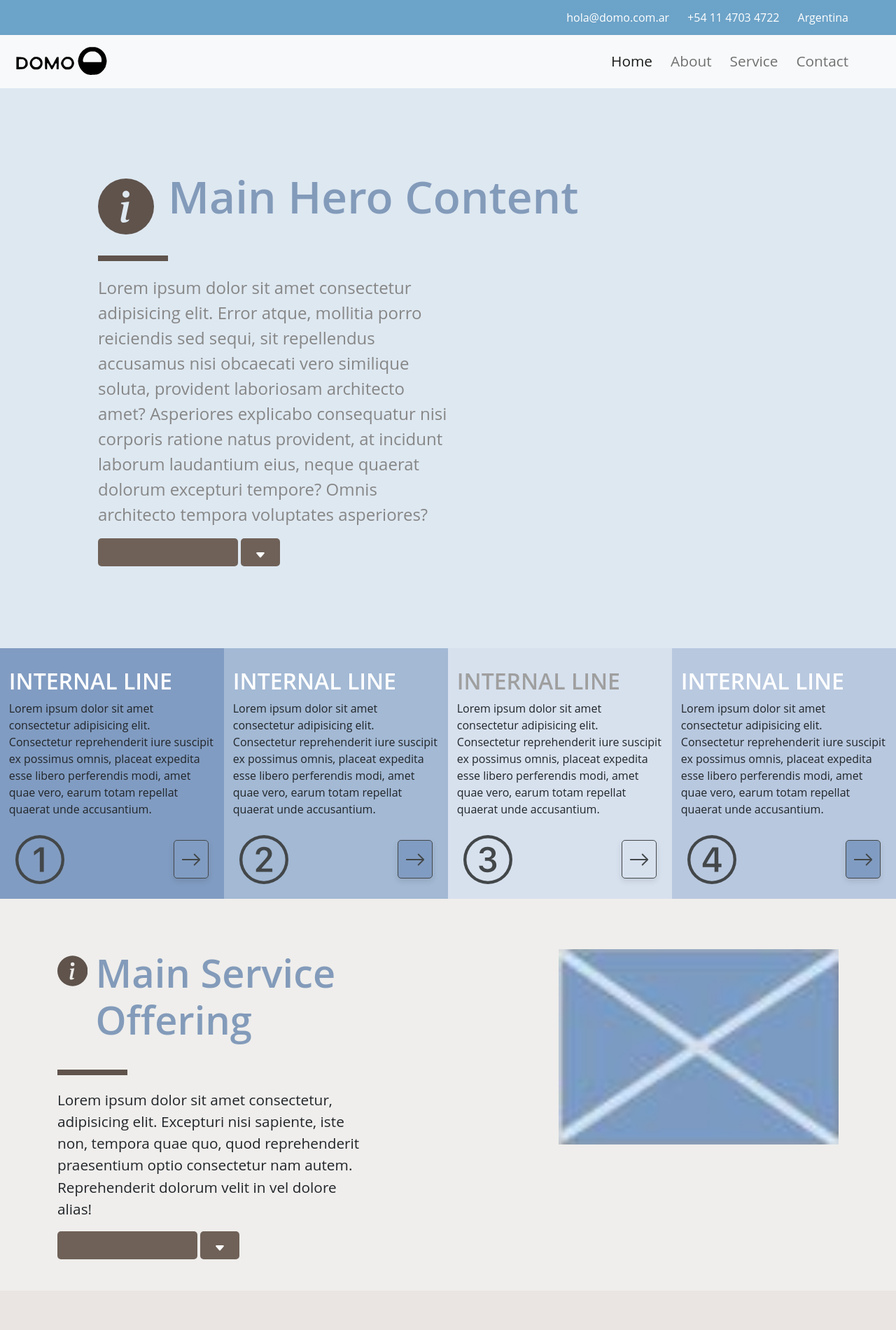
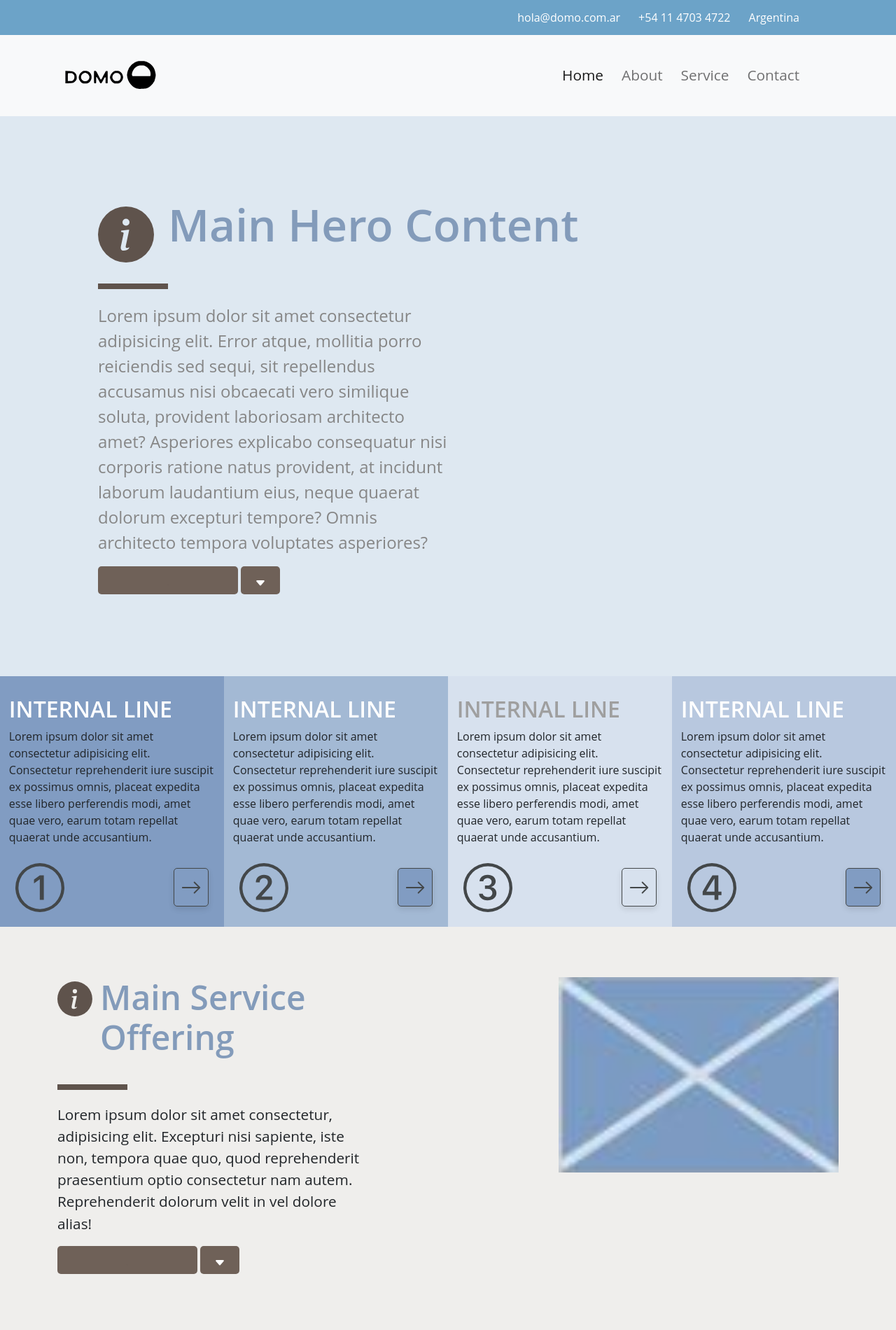
Before and after one commit to danieladelpino/domo-one-page, a plain HTML site: page index.html in a window 1280 px wide. Shown: the top 1900 px of the page at 70% size. Drawn offline with nearby package versions, Linux system fonts and the light colour scheme; some packages are replaced by stand-ins of ours; a script that the page names is missing.

Commit message:
Modificamos nav y solucionamos problemas con scroll

```diff
--- a/css/style.css
+++ b/css/style.css
@@ -80,7 +80,7 @@
 
 .content-title {
     color: #839bba;
-    font-size: 3.5rem;
+    font-size: 3rem;
     font-weight: 600;
 }
 
@@ -114,6 +114,7 @@
     border: none;
     border-radius: 5px;
     outline: none;
+    overflow: hidden;
 
 }
 
@@ -130,6 +131,7 @@
     border: none;
     border-radius: 5px;
     outline: none;
+    overflow: hidden;
 
 }
 
@@ -163,6 +165,7 @@
     border-radius: 5px;
     cursor: pointer;
     box-shadow: 0 4px 8px 0 rgba(0, 0, 0, 0.1);
+    overflow: hidden;
 }
 
 
@@ -173,6 +176,7 @@
     border-radius: 5px;
     cursor: pointer;
     box-shadow: 0 4px 8px 0 rgba(0, 0, 0, 0.1);
+
 }
 
 .menu-btn,
@@ -229,7 +233,7 @@
 .content-section2,
 .content-section3 {
     padding: 4%;
-    height: 70vh;
+    height: 100vh;
 }
 
 .content-section,
--- a/css/tablet.css
+++ b/css/tablet.css
@@ -1,5 +1,6 @@
 * {
     overflow-x: hidden;
+    /* overflow: hidden; */
 }
 
 .nav-secundary {
--- a/index.html
+++ b/index.html
@@ -18,7 +18,7 @@
 
         <div class="nav-secundary">
             <nav class="navbar navbar-expand-lg navbar-light bg-light custom-nav">
-                <div class="container-fluid">
+                <div class="container">
                     <button class="navbar-toggler" type="button" data-bs-toggle="collapse" data-bs-target="#navbarNav"
                         aria-controls="navbarNav" aria-expanded="false" aria-label="Toggle navigation">
                         <span class="navbar-toggler-icon"></span>
@@ -41,7 +41,7 @@
         </div>
 
         <nav class="navbar navbar-expand-lg navbar-light bg-light">
-            <div class="container-fluid">
+            <div class="container">
                 <a class="navbar-brand" href="#"> <img src="./img/domo-logo.svg" alt="domo logo"
                         style="max-height: 50px; width: auto;">
                 </a>
```
